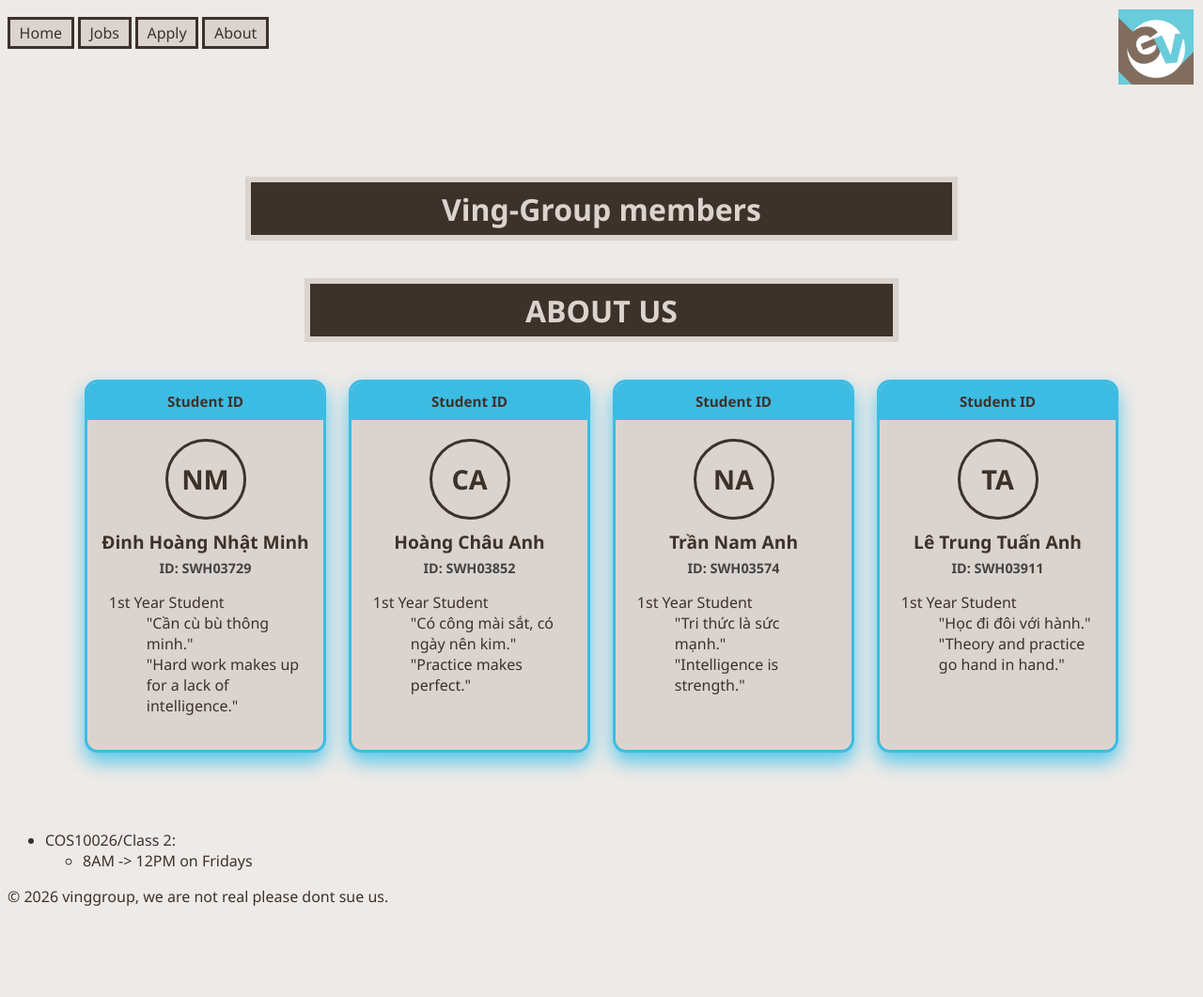
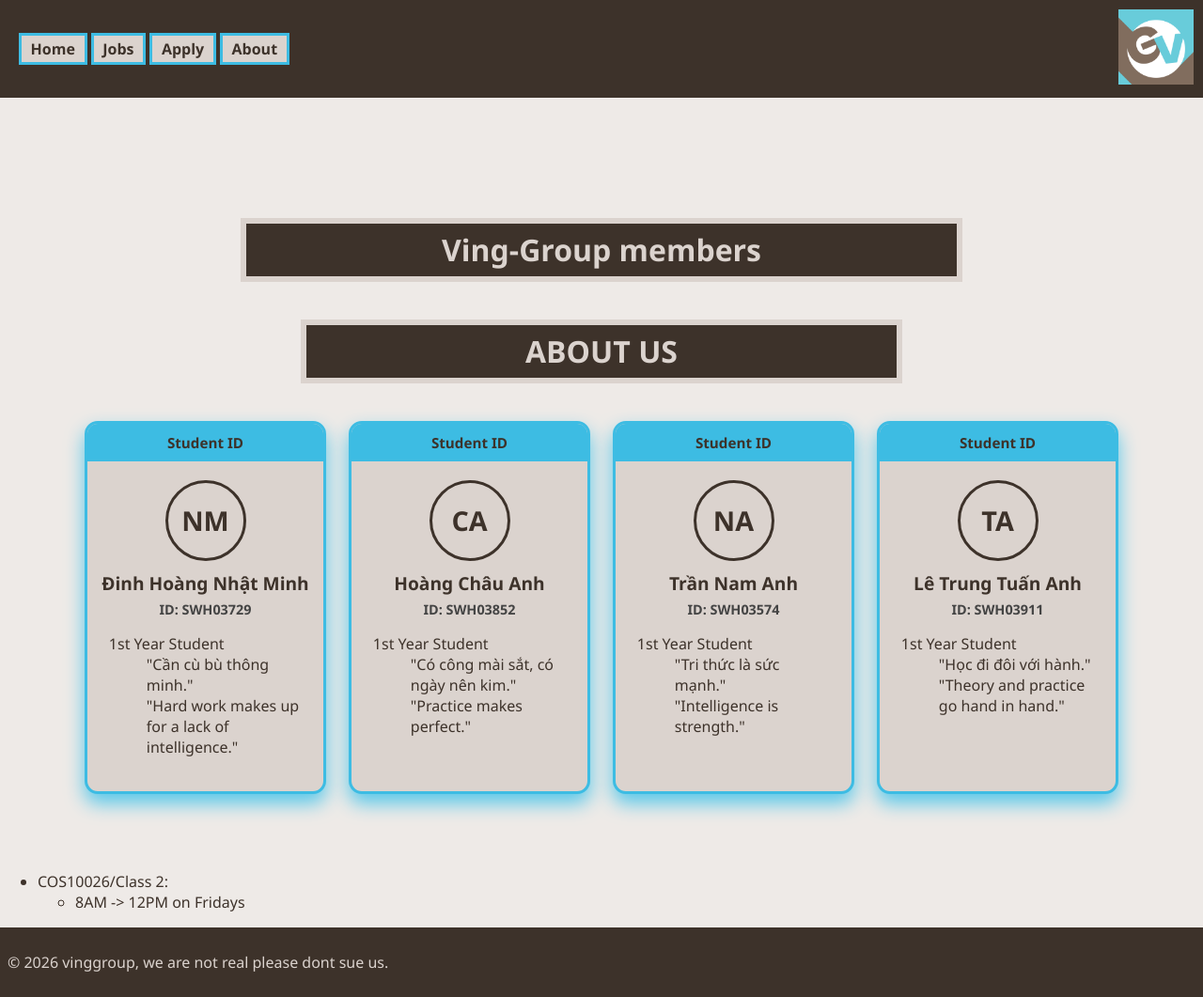
Before and after one commit to honswaj/Web-project-grp2, a plain HTML site: page abtPage/about.html in a window 1280 px wide. Shown: the whole page at 94% size. Before the commit the page ends 981 px from the top, so only its background shows below. Drawn offline with Linux system fonts and the light colour scheme.

Commit message:
cssfile4

```diff
--- a/abtPage/about.html
+++ b/abtPage/about.html
@@ -1,28 +1,28 @@
-<link rel="stylesheet" href="stylesheet_about.css">
+
 <!DOCTYPE html>
 <html lang="en">
 
-<img class="cornerLogo" src="logo.png">
-
 <head>
+  <link rel="stylesheet" href="stylesheet_about.css">
   <meta name="keywords" content="Application, Vinggroup">
   <meta name="viewport" content="width=device-width, initial-scale=1">
   <style>
       .cornerLogo {
-        position: absolute;
-        right: 10px;
         width: 80px;
       }
   </style>
 </head>
 
 <body>
+  <header class="topbar">
     <nav>
-    <p class="menu"><a href="#index.html">Home</a></p>
-    <p class="menu"><a href="#jobs.html">Jobs</a></p>
-    <p class="menu"><a href="#apply.html">Apply</a></p>
-    <p class="menu"><a href="#about.html">About</a></p>
+    <p class="menu"><a href="../homePage/index.html">Home</a></p>
+    <p class="menu"><a href="../jobsPage/jobs.html">Jobs</a></p>
+    <p class="menu"><a href="../applPage/apply.html">Apply</a></p>
+    <p class="menu"><a href="../abtPage/about.html">About</a></p>
     </nav>
+    <img class="cornerLogo" src="logo.png">
+  </header>
 </body>
 
 <body>
@@ -96,8 +96,8 @@
 </body>
 
 
-  <footer class="site-footer">
-    <div class="wrap">
+  <footer class="siteFooter">
+    <div>
       <p>&copy; 2026 vinggroup, we are not real please dont sue us.</p>
     </div>
   </footer>
--- a/abtPage/stylesheet_about.css
+++ b/abtPage/stylesheet_about.css
@@ -1,11 +1,32 @@
-/*How do i wrapped the border around the padding of the text
-I want the header to fit in different screen without using margin*/
+body {
+  margin: 0;
+}
+
+.topbar {
+  background-color: #3d322a;
+  display: flex;
+  justify-content: space-between;  /* puts the menu on the left and the logo on the right */
+  align-items: center;
+  padding: 25px 20px;
+
+}
+
+.siteFooter {
+  background-color: #3d322a;
+  padding: 10px 8px;
+}
+
+footer p {
+  color: #dbd3ce;
+}
 /*navigation bar */
 nav a {
           text-decoration: none;
+          font-weight: 800;
           padding:0.2em 0.6em;
-          border: 3px solid #3d322a;
+          border: 3px solid #3dbce3;
           background-color: #dbd3ce;
+          color: #3d322a;
          }
 .menu {
     display: inline-block;
@@ -42,7 +63,7 @@ h1, h2 {
   border-radius: 14px;
   text-align: center;
   padding-bottom: 20px;
-  overflow: hidden;        /*hide the any text outside of the borders*/
+  overflow: hidden;        /* i used ai to hide the any text outside of the borders*/
 
   /* box shading for swag*/
   box-shadow:  0 10px 20px rgb(87, 200, 234);
```
